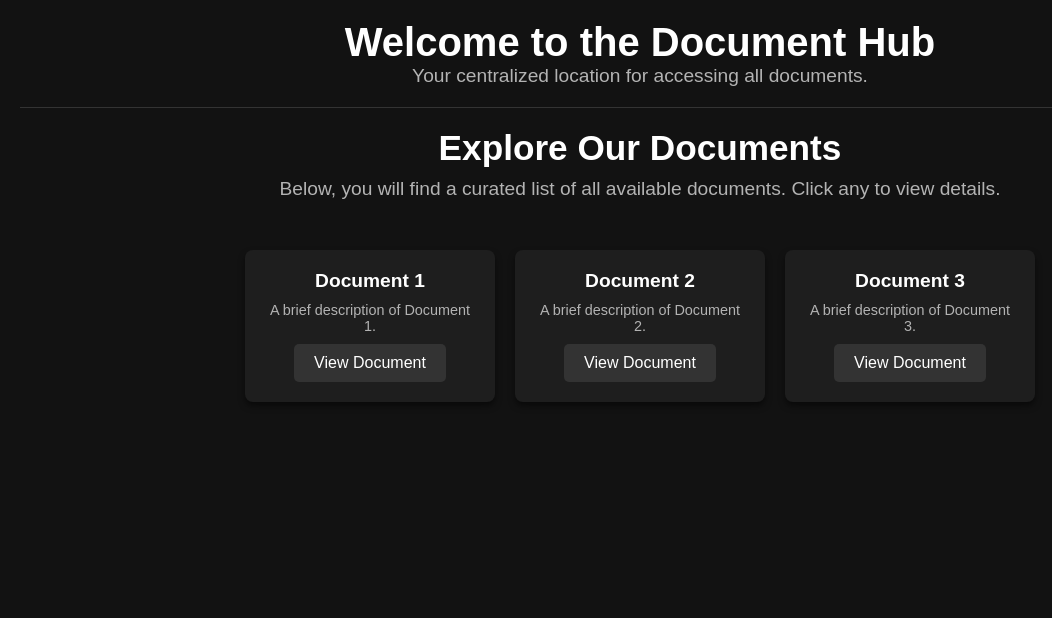
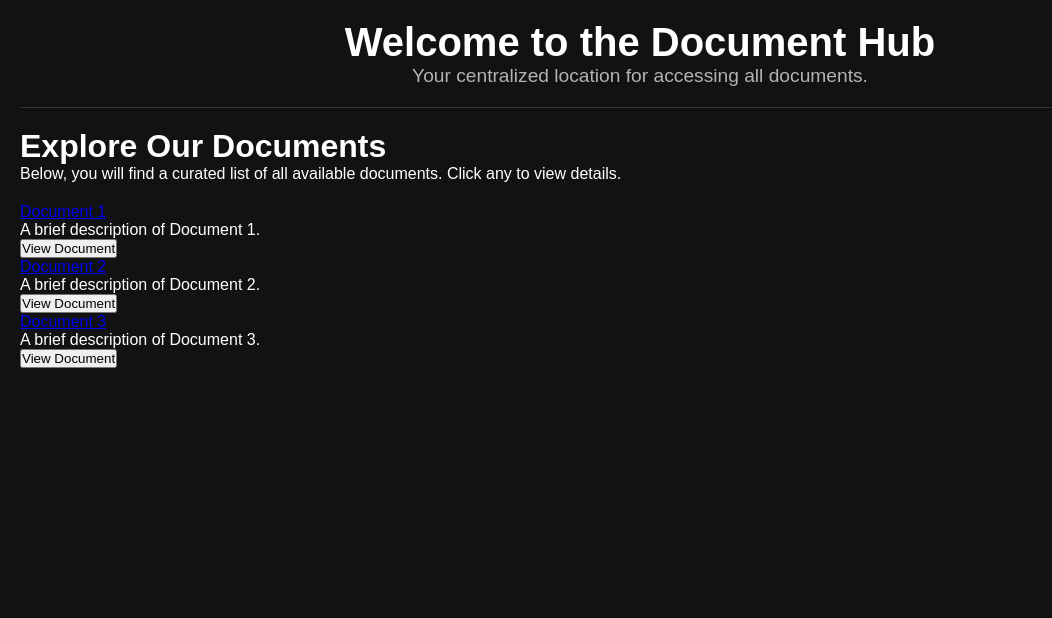
Before and after one commit to Wes19342/website--22, a plain HTML site: page index.html in a window 1280 px wide. Shown: the top 618 px of the page, without its empty margins (0-1052 px from the left). Drawn offline with Linux system fonts and the light colour scheme.

Commit message:
Update styles.css

```diff
--- a/styles.css
+++ b/styles.css
@@ -52,13 +52,7 @@ main section {
     padding: 20px;
     border-radius: 8px;
     box-shadow: 0 4px 6px rgba(0, 0, 0, 0.5);
-}
-
-/* Customization for sections */
-main section.customizable {
-    background-color: var(--section-bg-color, #1e1e1e);
-    text-align: var(--section-text-align, left);
-    font-size: var(--section-font-size, 1rem);
+    margin-bottom: 20px;
 }
 
 main section h2 {
@@ -73,22 +67,43 @@ main section p {
     line-height: 1.5;
 }
 
-/* Buttons */
-button {
-    background-color: #333;
-    color: #ffffff;
-    border: none;
-    padding: 10px 20px;
-    font-size: 1rem;
-    border-radius: 5px;
-    cursor: pointer;
-    transition: background-color 0.3s ease, transform 0.2s ease;
-    margin-top: 10px;
+/* Image Section */
+.image-section {
+    display: flex;
+    flex-direction: column;
+    gap: 20px;
 }
 
-button:hover {
-    background-color: #444;
-    transform: scale(1.05);
+.image-item {
+    display: flex;
+    gap: 20px;
+    align-items: flex-start;
+}
+
+.image-item img {
+    width: 250px;
+    height: auto;
+    border-radius: 8px;
+    box-shadow: 0 4px 6px rgba(0, 0, 0, 0.5);
+}
+
+.image-item .text-content {
+    display: flex;
+    flex-direction: column;
+    justify-content: flex-start;
+    padding-top: 25px; /* To position the bold title correctly */
+}
+
+.image-item .text-content h3 {
+    font-size: 1.2rem;
+    font-weight: bold;
+    color: #ffffff;
+    margin-bottom: 5px;
+}
+
+.image-item .text-content p {
+    font-size: 1rem;
+    color: #d1d1d1;
 }
 
 /* Footer */
@@ -125,55 +140,3 @@ footer .footer-text p {
     font-size: 0.9rem;
     color: #b3b3b3;
 }
-
-/* Home Page Specific */
-.home-intro {
-    text-align: center;
-    margin-bottom: 30px;
-}
-
-.home-intro h1 {
-    font-size: 2.2rem;
-    color: #ffffff;
-    margin-bottom: 10px;
-}
-
-.home-intro p {
-    font-size: 1.2rem;
-    color: #b3b3b3;
-}
-
-.document-grid {
-    display: flex;
-    flex-wrap: wrap;
-    gap: 20px;
-    justify-content: center;
-}
-
-.document-card {
-    background-color: #1e1e1e;
-    padding: 20px;
-    border-radius: 8px;
-    box-shadow: 0 4px 6px rgba(0, 0, 0, 0.5);
-    width: 250px;
-    text-align: center;
-    transition: transform 0.3s ease, box-shadow 0.3s ease;
-}
-
-.document-card:hover {
-    transform: translateY(-5px);
-    box-shadow: 0 6px 8px rgba(0, 0, 0, 0.6);
-}
-
-.document-card a {
-    text-decoration: none;
-    color: #ffffff;
-    font-size: 1.2rem;
-    font-weight: bold;
-}
-
-.document-card p {
-    margin-top: 10px;
-    color: #b3b3b3;
-    font-size: 0.9rem;
-}
```
